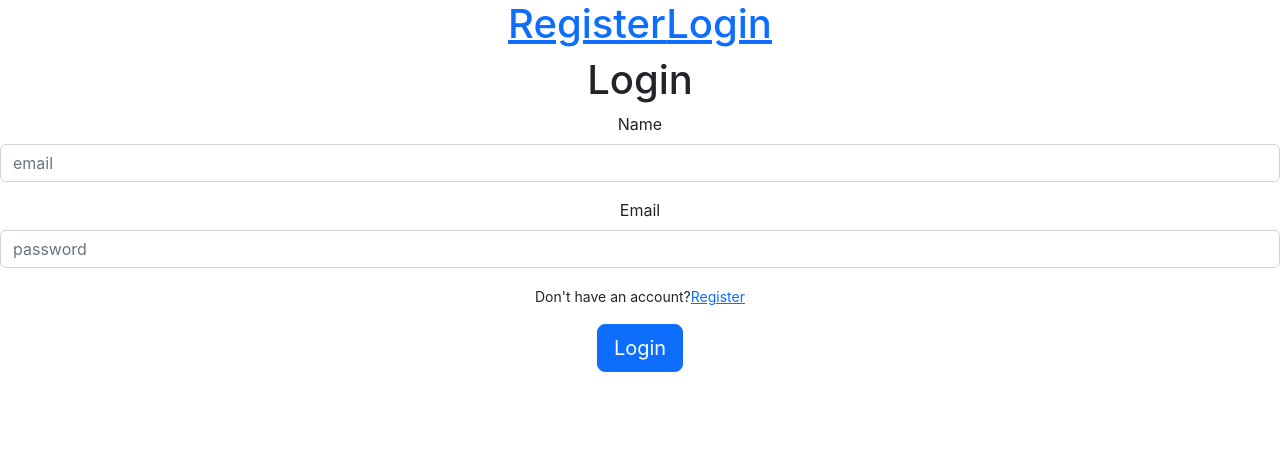
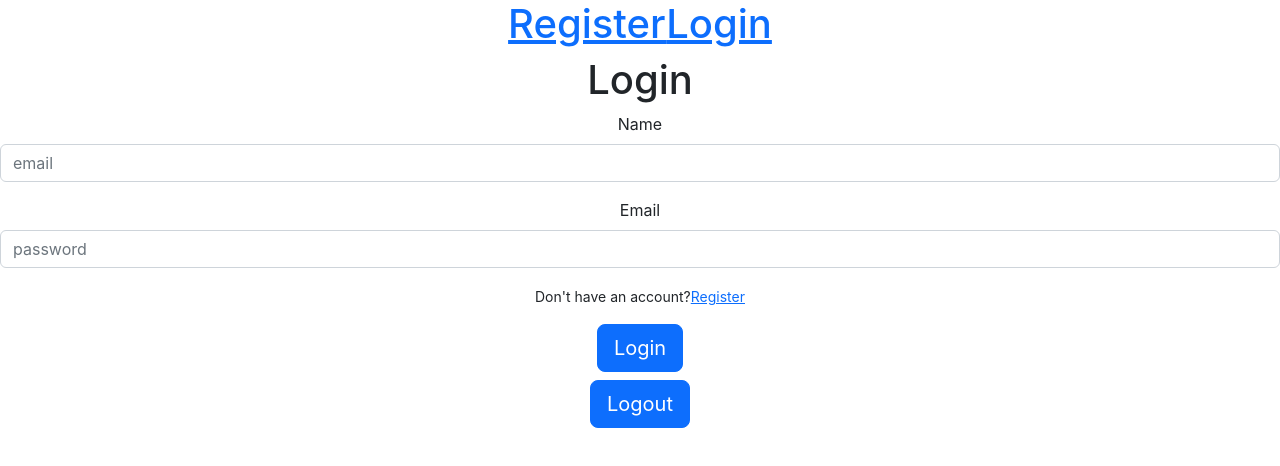
Before and after one commit to HasanMdKamrul/Email-password-form-validation, a React (Create React App) app: page /login in a window 1280 px wide. Shown: the top 466 px of the page. Built offline with nearby package versions, Linux system fonts and the light colour scheme.

Commit message:
Verification done

```diff
--- a/src/components/BootStrapRegister.js
+++ b/src/components/BootStrapRegister.js
@@ -1,4 +1,4 @@
-import { createUserWithEmailAndPassword, getAuth } from 'firebase/auth';
+import { createUserWithEmailAndPassword, getAuth, sendEmailVerification } from 'firebase/auth';
 import { useState } from 'react';
 import Button from 'react-bootstrap/Button';
 import Form from 'react-bootstrap/Form';
@@ -11,6 +11,13 @@ function BootStrapRegister() {
 
   const [passwordError, setPasswordError] = useState("");
   const [success,setSuccess] = useState(false);
+
+
+
+  const verifyEmail = async()=>{
+    await sendEmailVerification(auth.currentUser);
+  }
+
 
   const handleSubmit = event => {
     event.preventDefault();
@@ -44,6 +51,9 @@ function BootStrapRegister() {
       console.log(result.user);
       setSuccess(true);
       event.target.reset();
+      // ** amar register successfull hole ami ekta verification mail pathabo
+      verifyEmail();
+
     } catch (error) {
       console.error('error:', error);
       setPasswordError(error.message);
--- a/src/components/BootstrapLogin.js
+++ b/src/components/BootstrapLogin.js
@@ -1,5 +1,5 @@
 
-import { getAuth, signInWithEmailAndPassword } from "firebase/auth";
+import { getAuth, signInWithEmailAndPassword, signOut } from "firebase/auth";
 import React from "react";
 import { Link } from "react-router-dom";
 import app from "../firebase/firebase.init";
@@ -32,6 +32,21 @@ const BootstrapLogin = () => {
         }
 
         signIn()
+
+    };
+
+    const logoutHandler = ()=>{
+
+        const signoutInfo = async ()=>{
+           try {
+            await signOut(auth);
+            console.log("signout done")
+           } catch (error) {
+            console.log(error)
+           }
+        };
+
+        signoutInfo()
 
     }
 
@@ -69,7 +84,9 @@ const BootstrapLogin = () => {
         </small>
         </p>
         <button className="btn btn-primary btn-lg" type="submit">Login</button>
+
       </form>
+      <button onClick={logoutHandler} className="btn btn-primary btn-lg mt-2" type="button">Logout</button>
     </div>
   );
 };
```
